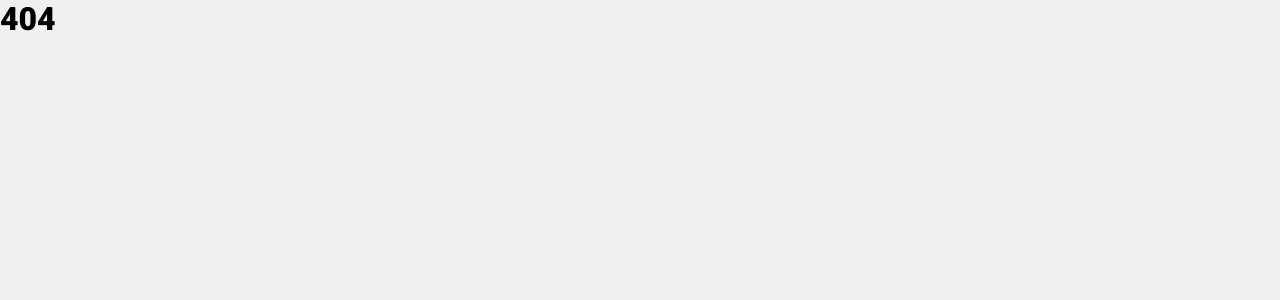
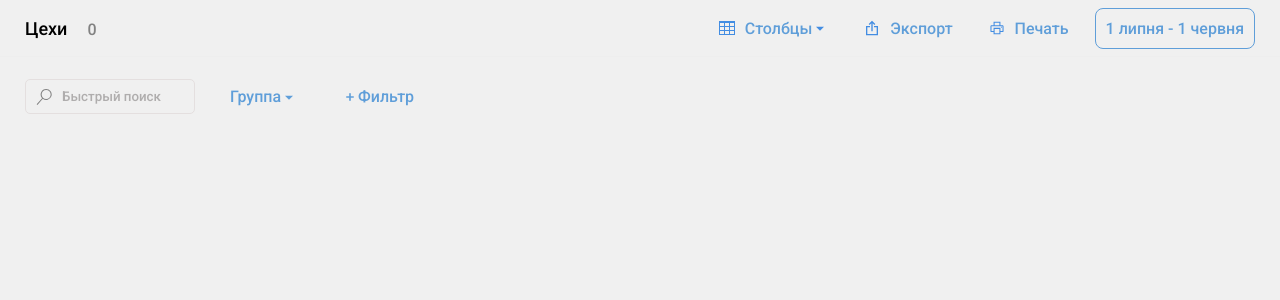
Before and after one commit to humlex/poster-twin-layout, a React (Create React App) app: page /workshop in a window 1280 px wide. Shown: the top 300 px of the page. Built offline with nearby package versions, Linux system fonts and the light colour scheme.

Commit message:
(feat): added workshop page

```diff
--- a/src/web/Router/Router.tsx
+++ b/src/web/Router/Router.tsx
@@ -8,6 +8,7 @@ import {
   MainPage,
   ClientsPage,
   WorkersPage,
+  WorkshopPage,
 } from "../pages";
 
 const RouteSchema = () => (
@@ -17,6 +18,7 @@ const RouteSchema = () => (
       <DashboardRoute exact path="/home" component={MainPage} />
       <DashboardRoute exact path="/clients" component={ClientsPage} />
       <DashboardRoute exact path="/workers" component={WorkersPage} />
+      <DashboardRoute exact path="/workshop" component={WorkshopPage} />
 
       <Route exact component={() => <h1 className="text-center"> 404 </h1>} />
     </Switch>
--- a/src/web/components/Clients/ClientsTable/styles.scss
+++ b/src/web/components/Clients/ClientsTable/styles.scss
@@ -6,13 +6,13 @@
   width: 100%;
 
   .table-header {
-    border-bottom: 1px solid $grey;
+    border-bottom: 1px solid rgb(228, 223, 223);
 
     .header-item {
       font-weight: 400;
       line-height: 17px;
       font-size: 12px;
-      color: rgba(100, 100, 100, 0.5);
+      color: rgb(100, 100, 100, 0.5);
       padding: 15px 0 15px 0;
       cursor: pointer;
       user-select: none;
--- a/src/web/components/Header/FilterPannel/styles.scss
+++ b/src/web/components/Header/FilterPannel/styles.scss
@@ -8,7 +8,7 @@
   .search-container {
     height: 35px;
     width: 170px;
-    border: 1px solid $grey;
+    border: 1px solid rgb(228, 223, 223);
     border-radius: 5px;
     display: flex;
     align-items: center;
@@ -22,6 +22,7 @@
       width: 130px;
       border: none;
       outline: none;
+      background: inherit;
 
       &::placeholder {
         color: #7e7b7b93;
--- /dev/null
+++ b/src/web/pages/WorkshopPage/WorkshopPage.tsx
@@ -0,0 +1,11 @@
+import React from "react";
+import Header from "../../components/Header/Header";
+import FilterPannel from "../../components/Header/FilterPannel";
+
+const WorkshopPage = () => (
+  <>
+    <Header title={"Цехи"} /> <FilterPannel />
+  </>
+);
+
+export default WorkshopPage;
--- /dev/null
+++ b/src/web/pages/WorkshopPage/index.ts
@@ -0,0 +1 @@
+export { default } from "./WorkshopPage";
--- a/src/web/pages/index.ts
+++ b/src/web/pages/index.ts
@@ -2,5 +2,6 @@ import AuthorizationPage from "./AuthorizationPage";
 import ClientsPage from "./ClientsPage";
 import MainPage from "./MainPage";
 import WorkersPage from "./WorkersPage";
+import WorkshopPage from "./WorkshopPage";
 
-export { AuthorizationPage, ClientsPage, MainPage, WorkersPage };
+export { AuthorizationPage, ClientsPage, MainPage, WorkersPage, WorkshopPage };
```
